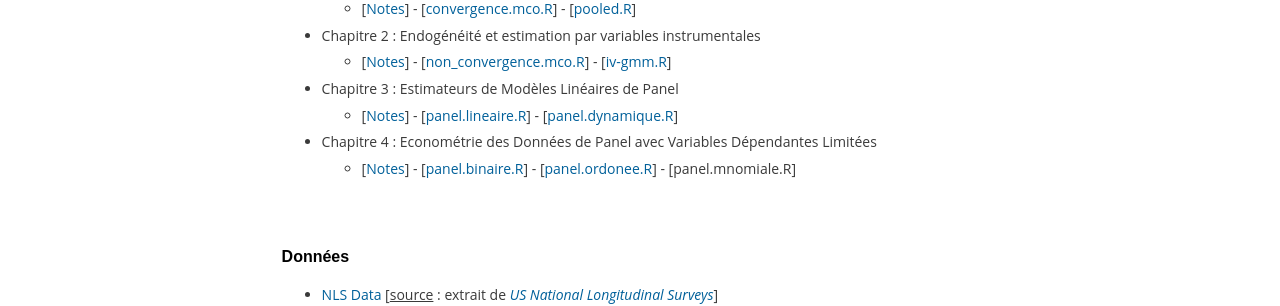
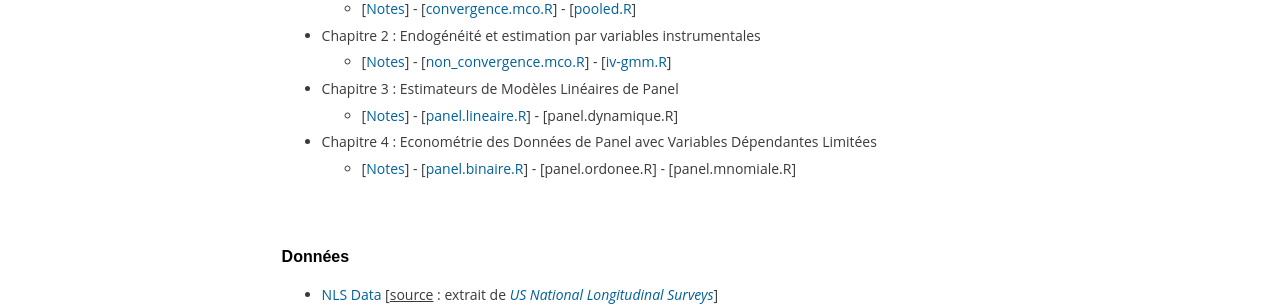
Before and after one commit to ahoundetoungan/ahoundetoungan.github.io, a Jekyll site: the page built from teaching/panel-iv.html, in a window 1280 px wide. Shown: the part 646-952 px from the top of the page. Built offline with Jekyll 4.4.1, drawn with Linux system fonts in a browser that asks for light colours.

Commit message:
teaching

```diff
--- a/teaching/panel-iv.html
+++ b/teaching/panel-iv.html
@@ -43,12 +43,12 @@
       </li>
       <li> Chapitre 3 : Estimateurs de Modèles Linéaires de Panel
         <ul>
-          <li>[<a href="/files/teaching/panel-iv/Panel_IV_CH3.pdf" target="_blank" class="abled">Notes</a>] - [<a href="/files/teaching/panel-iv/panel.lineaire.R" class="abled">panel.lineaire.R</a>] - [<a href="/files/teaching/panel-iv/panel.dynamique.R" class="abled">panel.dynamique.R</a>]</li>
+          <li>[<a href="/files/teaching/panel-iv/Panel_IV_CH3.pdf" target="_blank" class="abled">Notes</a>] - [<a href="/files/teaching/panel-iv/panel.lineaire.R" class="abled">panel.lineaire.R</a>] - [<a href="/files/teaching/panel-iv/panel.dynamique.R" class="disabled">panel.dynamique.R</a>]</li>
         </ul>
       </li>
       <li> Chapitre 4 : Econométrie des Données de Panel avec Variables Dépendantes Limitées
         <ul>
-          <li>[<a href="/files/teaching/panel-iv/Panel_IV_CH4.pdf" target="_blank" class="abled">Notes</a>] - [<a href="/files/teaching/panel-iv/panel.binaire.R" class="abled">panel.binaire.R</a>] - [<a href="/files/teaching/panel-iv/panel.ordonee.R" class="abled">panel.ordonee.R</a>] - [<a href="/files/teaching/panel-iv/panel.mnomiale.R" class="disabled">panel.mnomiale.R</a>]</li>
+          <li>[<a href="/files/teaching/panel-iv/Panel_IV_CH4.pdf" target="_blank" class="abled">Notes</a>] - [<a href="/files/teaching/panel-iv/panel.binaire.R" class="abled">panel.binaire.R</a>] - [<a href="/files/teaching/panel-iv/panel.ordonee.R" class="disabled">panel.ordonee.R</a>] - [<a href="/files/teaching/panel-iv/panel.mnomiale.R" class="disabled">panel.mnomiale.R</a>]</li>
         </ul>
       </li>
     </ul>
```
Also changed, not shown: 1 other file.
